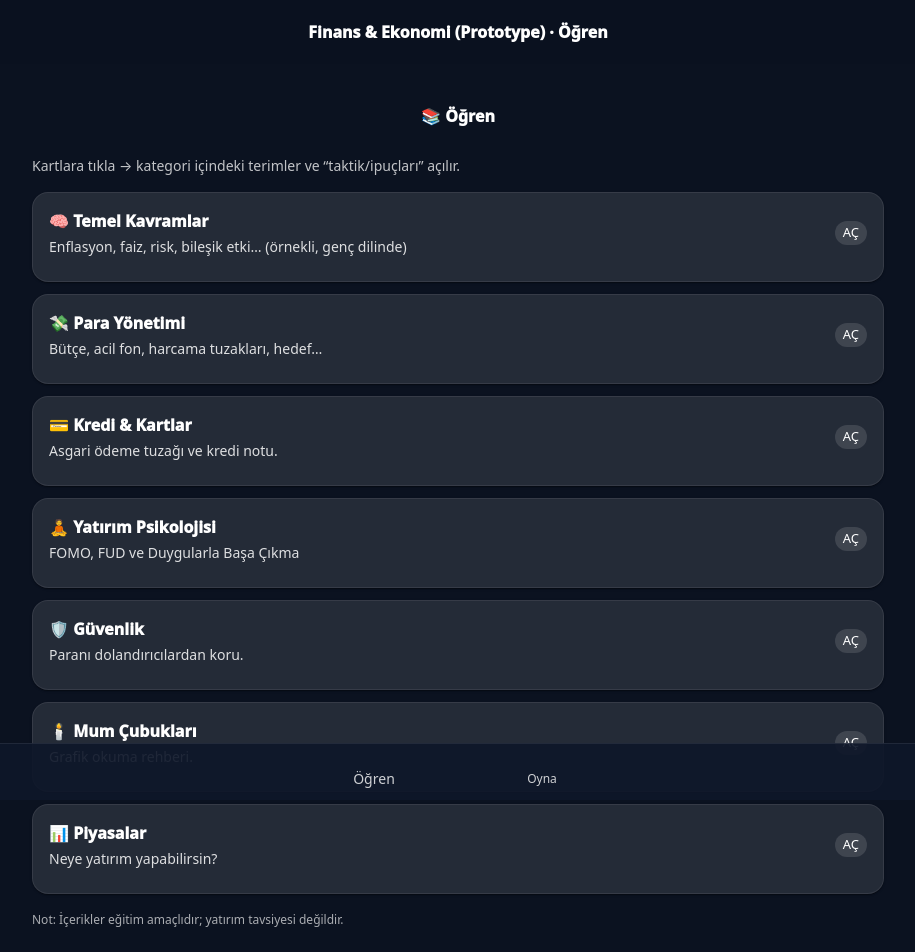
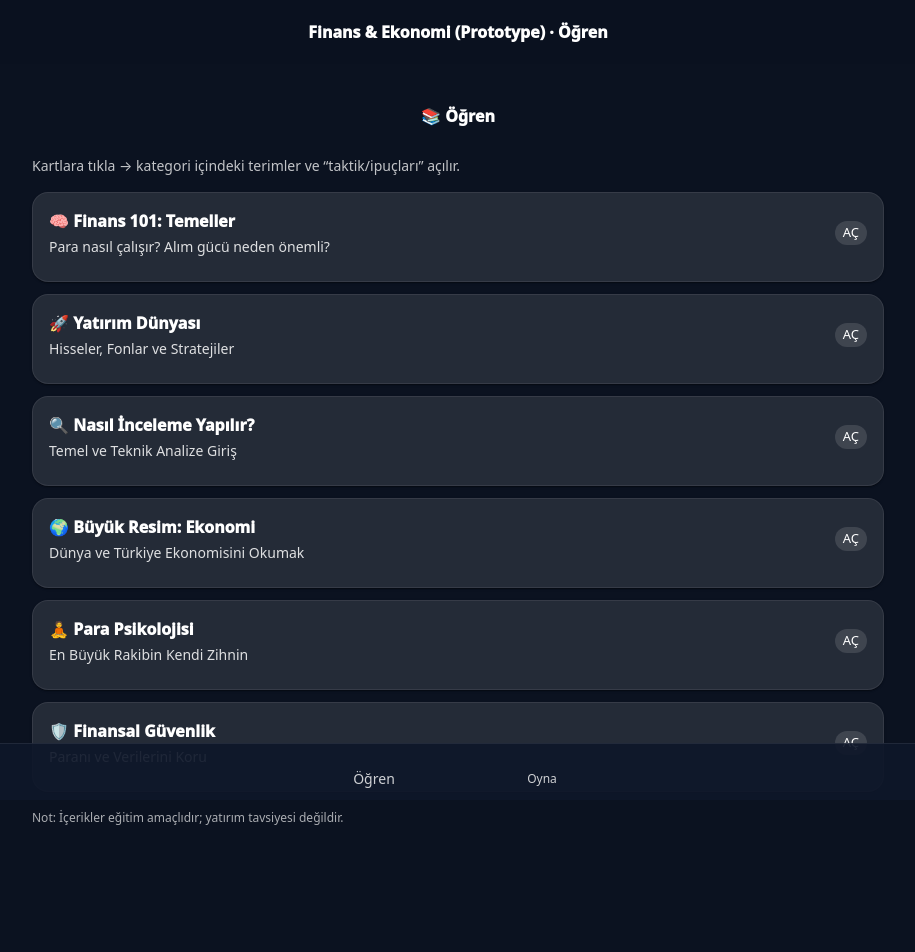
Before and after one commit to ege-kilavuz/economy-lab, a React (Vite) app: page / in a window 1280 px wide. Shown: the top 952 px of the page, without its empty margins (182-1097 px from the left). Built offline with nearby package versions, Linux system fonts and the light colour scheme; some icons are missing.

Commit message:
feat: massive education expansion with new categories and dynamic quiz logic

```diff
--- a/src/learn/content.ts
+++ b/src/learn/content.ts
@@ -2,8 +2,10 @@ export type LearnCategoryId =
   | 'basics'
   | 'budget'
   | 'credit'
+  | 'investing'
   | 'markets'
-  | 'stock-patterns'
+  | 'analysis'
+  | 'macro'
   | 'psychology'
   | 'safety';
 
@@ -34,347 +36,237 @@ export type LearnCategory = {
   quiz: LearnQuestion[];
 };
 
-// --- QUIZ GENERATORS (More variety) ---
+// --- DYNAMIC QUIZ GENERATORS ---
 
-function generateBasicsQuiz(): LearnQuestion[] {
-  const pool: LearnQuestion[] = [
-    {
-      id: 'b1',
-      q: 'Maaşın aynı kalırken ekmeğin fiyatı 2 katına çıkarsa ne olur?',
-      choices: ['Ekmek daha lezzetli olur', 'Reel gelirin düşer', 'Nominal gelirin artar', 'Daha çok ekmek alırsın'],
+function generateQuiz(categoryId: LearnCategoryId): LearnQuestion[] {
+  const pool: LearnQuestion[] = [];
+
+  if (categoryId === 'basics') {
+    const scenarios = [
+      { q: 'Enflasyon %100 ise cebindeki 200 TL bir yıl sonra kaç TL değerinde olur?', a: ['200 TL', '100 TL', '400 TL', '0 TL'], c: 1, e: 'Fiyatlar 2 katına çıktığı için paran yarı yarıya erir.' },
+      { q: 'Bileşik getirinin en büyük dostu nedir?', a: ['Yüksek maaş', 'Zaman', 'Şans', 'Borç'], c: 1, e: 'Zaman geçtikçe kazancın kazancı katlanarak büyür.' },
+      { q: 'Likidite neyi temsil eder?', a: ['Paranın rengini', 'Hemen nakde dönebilme hızını', 'Toplam borcu', 'Altın miktarını'], c: 1, e: 'Likit varlıklar (nakit gibi) anında harcanabilir.' },
+      { q: 'Nominal artış %20, Enflasyon %50 ise durum nedir?', a: ['Zenginsin', '%30 Kardasın', 'Reel olarak fakirleştin', 'Değişmedi'], c: 2, e: 'Giderin gelirinden çok artıyorsa alım gücün düşer.' },
+    ];
+    scenarios.forEach((s, i) => pool.push({ id: `b-q-${i}`, ...s }));
+  }
+
+  if (categoryId === 'investing') {
+    const assets = ['Hisse', 'Kripto', 'Fon', 'Altın'];
+    assets.forEach((as, i) => {
+      pool.push({
+        id: `inv-q-${i}`,
+        q: `${as} yatırımında "Kademeli Alım" (DCA) yapmanın mantığı nedir?`,
+        choices: ['Hemen zengin olmak', 'Ortalama maliyeti düşürüp riski yaymak', 'En tepeden almak', 'Borçlanmak'],
+        correctIndex: 1,
+        explain: 'Fiyatlar düşerken de alarak ortalamayı dengelemek her zaman daha güvenlidir.',
+      });
+    });
+    pool.push({
+      id: 'inv-q-div',
+      q: 'Portföy çeşitlendirmesi neden "ücretsiz öğle yemeği"dir?',
+      choices: ['Yemek bedava olduğu için', 'Riski azaltıp getiri potansiyelini koruduğu için', 'Sadece zenginlere özel olduğu için', 'Garanti kazanç sağladığı için'],
       correctIndex: 1,
-      explain: 'Paran aynı kalsa bile fiyatlar artınca alım gücün (reel gelir) erir. Stonks değil, NOT stonks!',
-    },
-    {
-      id: 'b2',
-      q: 'Bileşik etkiyi en iyi neye benzetebiliriz?',
-      choices: ['Hızlanan bir kar topuna', 'Duran bir arabaya', 'Eriyen bir buza', 'Sönmüş bir balona'],
-      correctIndex: 0,
-      explain: 'Kazancın da kazanç getirmesiyle para zamanla katlanarak büyür.',
-    },
-    {
-      id: 'b3',
-      q: 'Acil paraya ihtiyacın varken, hangisi seni daha çok üzer?',
-      choices: ['Cebindeki nakit', 'Altın', 'Likiditesi düşük bir tarla', 'Banka hesabı'],
-      correctIndex: 2,
-      explain: 'Likidite "paraya hemen ulaşabilmektir". Tarlayı hemen satamazsın, beklerken de fırsatı kaçırırsın.',
-    },
-    {
-      id: 'b4',
-      q: 'Enflasyon %80 iken banka %30 faiz veriyorsa, paran ne olur?',
-      choices: ['Büyür', 'Aynı kalır', 'Reel olarak erir', 'Hepsinden çok olur'],
-      correctIndex: 2,
-      explain: 'Faiz, enflasyonun altındaysa o para aslında azalıyor demektir.',
-    },
-  ];
+      explain: 'Tüm yumurtaları aynı sepete koymamak risk yönetiminin temelidir.',
+    });
+  }
 
-  // Mix in some dynamic variants
-  const assets = ['Telefon', 'Ayakkabı', 'Oyun Konsolu', 'Laptop'];
-  assets.forEach((a, i) => {
+  if (categoryId === 'macro') {
     pool.push({
-      id: `b-dyn-${i}`,
-      q: `Bugün 10.000 TL olan ${a}, enflasyon %60 olunca seneye kaç TL olur?`,
-      choices: ['10.000 TL', '16.000 TL', '20.000 TL', '6.000 TL'],
+      id: 'macro-q-1',
+      q: 'Merkez Bankası faizleri artırırsa genelde ne olması beklenir?',
+      choices: ['Krediler ucuzlar', 'Harcamalar azalır, enflasyon frenlenir', 'Borsa uçar', 'Dolar düşer (kesin)'],
       correctIndex: 1,
-      explain: 'Enflasyon oranı kadar fiyatın artması beklenir.',
+      explain: 'Yüksek faiz borçlanmayı zorlaştırır ve piyasayı soğutur.',
     });
-  });
+    pool.push({
+      id: 'macro-q-2',
+      q: 'Resesyon ne demektir?',
+      choices: ['Ekonominin aşırı büyümesi', 'Ekonomik daralma/duraklama', 'Fiyatların düşmesi', 'Vergi indirimi'],
+      correctIndex: 1,
+      explain: 'Ekonomik faaliyetlerin uzun süre gerilemesine resesyon denir.',
+    });
+  }
+
+  if (categoryId === 'psychology') {
+    pool.push({
+      id: 'psy-q-1',
+      q: 'Zararda bekleyip karda hemen satma eğilimi nedir?',
+      choices: ['Dahilik', 'Kayıptan kaçınma (Loss Aversion)', 'Sabır', 'Teknik analiz'],
+      correctIndex: 1,
+      explain: 'İnsan beyni acıyı sevmez, bu yüzden zararı kabullenemez ama karı hemen almak ister.',
+    });
+  }
+
+  // Fallback / Filler to reach volume
+  for (let k = pool.length; k < 30; k++) {
+    pool.push({
+      id: `${categoryId}-fill-${k}`,
+      q: `Bu kategorideki finansal okuryazarlık düzeyi neden önemlidir?`,
+      choices: ['Gerek yok', 'Hatalı kararları azaltmak için', 'Hemen milyoner olmak için', 'Borsa oynamak için'],
+      correctIndex: 1,
+      explain: 'Bilgi en büyük koruyucudur.',
+    });
+  }
 
   return pool;
 }
 
-function generateBudgetQuiz(): LearnQuestion[] {
-  return [
-    {
-      id: 'bu1',
-      q: 'Aylık bütçe yaparken ilk yapman gereken şey nedir?',
-      choices: ['Hemen indirimli kıyafet bakmak', 'Önce kira/fatura gibi zorunluları ayırmak', 'Tüm parayı eğlenceye gömmek', 'Gelecek ayın maaşını beklemek'],
-      correctIndex: 1,
-      explain: 'Zorunlu giderler "önce" gelir. Yoksa ay sonunda patlarsın bro.',
-    },
-    {
-      id: 'bu2',
-      q: '50/30/20 kuralında "30"luk pay nereye gider?',
-      choices: ['Kira', 'Birikim', 'İstekler ve eğlence', 'Vergi'],
-      correctIndex: 2,
-      explain: 'Keyifli yaşam için %30 esneklik payıdır.',
-    },
-    {
-      id: 'bu3',
-      q: 'Kullanmadığın 3-4 aboneliğin olması neden kötüdür?',
-      choices: ['Kötü değildir, zenginim', 'Her ay küçük küçük paralar birikip bütçeni deler', 'Sadece interneti yavaşlatır', 'Banka puan verir'],
-      correctIndex: 1,
-      explain: 'Görünmez giderler finansal sağlığın sinsi düşmanıdır.',
-    },
-    {
-      id: 'bu4',
-      q: 'Acil durum fonu neden "Yatırım" değildir?',
-      choices: ['Çünkü parası azdır', 'Çünkü amaç kar etmek değil, güvenliktir', 'Çünkü altına yatırılmaz', 'Çünkü bankada durmaz'],
-      correctIndex: 1,
-      explain: 'Acil fon, zor günde borca girmemen için bir kalkandır.',
-    },
-  ];
-}
-
-function generatePsychQuiz(): LearnQuestion[] {
-  return [
-    {
-      id: 'p1',
-      q: 'Herkes bir coin’in uçacağını söylerken gaza gelip almak nedir?',
-      choices: ['Dahilik', 'FOMO (Fırsatı kaçırma korkusu)', 'Derin analiz', 'Şans'],
-      correctIndex: 1,
-      explain: 'Başkaları kazanıyor diye rasyonaliteyi bırakmak FOMO’dur.',
-    },
-    {
-      id: 'p2',
-      q: 'Zararda olduğun bir hisseyi "belki döner" diye aylarca tutup zararı büyütmek nedir?',
-      choices: ['Sabır örneği', 'Kayıptan kaçınma psikolojisi', 'En doğru strateji', 'Hobi'],
-      correctIndex: 1,
-      explain: 'İnsan beyni zararı kabullenmekten nefret eder, bu da bazen batışa götürür.',
-    },
-    {
-      id: 'p3',
-      q: 'Kötü haberler yayılıp herkes satarken korkup paniklemek nedir?',
-      choices: ['FUD', 'Stonks', 'Analiz', 'Kar realizasyonu'],
-      correctIndex: 0,
-      explain: 'Korku, Belirsizlik ve Şüphe (FUD) dalgasıyla yanlış karar verme durumudur.',
-    },
-  ];
-}
-
-function generateSafetyQuiz(): LearnQuestion[] {
-  return [
-    {
-      id: 's1',
-      q: '"Hesabınızda şüpheli işlem var, hemen doğrulayın" diyen linke ne yaparsın?',
-      choices: ['Hemen tıklarım', 'Korkarım ama tıklarım', 'Tıklamam, resmi uygulamadan bakarım', 'Arkadaşıma sorarım'],
-      correctIndex: 2,
-      explain: 'Linke tıklamak oltalama (phishing) tuzağına düşmektir.',
-    },
-    {
-      id: 's2',
-      q: 'Tanımadığın birinden gelen .apk dosyasını indirmek neden risklidir?',
-      choices: ['Hafıza dolar', 'İçinde virüs/keylogger olabilir', 'Oyun açılmaz', 'Telefon kasar'],
-      correctIndex: 1,
-      explain: 'Bilinmeyen dosyalar tüm şifrelerini ve mesajlarını çalabilir.',
-    },
-    {
-      id: 's3',
-      q: 'Arayan kişi "Ben polisim, altınları bozdurıp şuna yatır" diyorsa?',
-      choices: ['Hemen yaparım', 'Polise yardımcı olurum', 'Kapatıp gerçek polisi ararım', 'Pazarlık yaparım'],
-      correctIndex: 2,
-      explain: 'Hiçbir resmi makam telefonda para/altın/şifre istemez. Bu sosyal mühendisliktir.',
-    },
-  ];
-}
-
-function generateCandleQuiz(): LearnQuestion[] {
-  return [
-    {
-      id: 'c1',
-      q: 'Marubozu mumu gördüğünde ne düşünmelisin?',
-      choices: ['Kararsızlık var', 'O yönde çok güçlü bir hakimiyet var', 'Fiyat dönecek', 'Borsa kapanmış'],
-      correctIndex: 1,
-      explain: 'Marubozu "kel kafa" demektir, fitilsizdir, hareketin çok kararlı olduğunu gösterir.',
-    },
-    {
-      id: 'c2',
-      q: 'Doji mumu neyi ifade eder?',
-      choices: ['Kesin yükseliş', 'Alıcı ve satıcıların yenişemediği kararsızlık', 'Piyasa kapandı', 'Haber bekliyoruz'],
-      correctIndex: 1,
-      explain: 'Açılış ve kapanış aynı yerdeyse kimse galip gelememiştir.',
-    },
-    {
-      id: 'c3',
-      q: 'Çekiç (Hammer) mumu nerede anlam kazanır?',
-      choices: ['Tepede', 'Düşüş trendinin sonunda, destekte', 'Yatayda', 'Hafta sonunda'],
-      correctIndex: 1,
-      explain: 'Düşüş sonrası alım tepkisi geldiğini gösterir.',
-    },
-  ];
-}
-
-// --- LEARN CONTENT (Detailed & Gen-Z Tone) ---
+// --- CONTENT DEFINITIONS ---
 
 export const LEARN_CATEGORIES: LearnCategory[] = [
   {
     id: 'basics',
-    title: 'Temel Kavramlar',
-    subtitle: 'Enflasyon, faiz, risk, bileşik etki… (örnekli, genç dilinde)',
+    title: 'Finans 101: Temeller',
+    subtitle: 'Para nasıl çalışır? Alım gücü neden önemli?',
     icon: '🧠',
     items: [
       {
-        id: 'inflation',
-        title: 'Enflasyon: Paranın Erimeden Korunması',
-        short: 'Fiyatlar artınca paran erir. Onu nasıl korursun?',
+        id: 'inflation-deep',
+        title: 'Enflasyon: Sinsi Hırsız',
+        short: 'Paranın zaman içindeki değer kaybı.',
         body: [
-          'Enflasyon, aslında "paranın vadesinin dolması" gibi bir şey. 100 TL ile bugün 10 tane kahve alabiliyorsan, enflasyon gelince 8 tane alabiliyorsun. Paran hala 100 TL ama artık o "eski 100 TL" değil.',
-          'Neden önemli? Çünkü maaşın %50 artıp, peynirin fiyatı %80 artarsa aslında fakirleşmiş oluyorsun. Rakamlara kanma, "alım gücü"ne bak!',
-          'Kanka olay şu: Senin gerçek zenginliğin cebindeki TL miktarı değil, o parayla kaç tane hamburger/ayakkabı alabildiğindir. Buna "Reel Değer" diyoruz.',
+          'Enflasyon sadece "zam gelmesi" değildir; paranın alım gücünün buharlaşmasıdır.',
+          'Eğer yıllık enflasyon %60 ise, kenarda tuttuğun 1000 TL seneye aslında 400 TL gibi davranır.',
+          'Gençler için kural: Gelirini enflasyondan hızlı artırman veya paranı enflasyona karşı koruyan varlıklara (hisse, emtia vb.) yatırman şart.',
         ],
-        tips: [
-          'Kendi mini enflasyon sepetini yap: En çok kullandığın 5 şeyin fiyatını her ay not al.',
-          'Birikimlerini enflasyondan korumayan bir yerde (sadece yastık altı TL gibi) tutma.',
+        tips: ['Bir varlığın fiyatına bakma, o parayla kaç tane "sepet" alabildiğine bak.'],
+      },
+      {
+        id: 'opportunity-cost',
+        title: 'Fırsat Maliyeti',
+        short: 'Bir şeyi seçerken vazgeçtiğin diğer şey.',
+        body: [
+          'Bugün o pahalı ayakkabıyı alırken sadece para harcamıyorsun. O parayı bir fonun içinde büyütme "fırsatından" da vazgeçiyorsun.',
+          'Her harcama bir tercihtir. "Bunu almasaydım ne yapabilirdim?" sorusu finansal zekanın başlangıcıdır.',
+        ],
+      },
+    ],
+    quiz: generateQuiz('basics'),
+  },
+  {
+    id: 'investing',
+    title: 'Yatırım Dünyası',
+    subtitle: 'Hisseler, Fonlar ve Stratejiler',
+    icon: '🚀',
+    items: [
+      {
+        id: 'asset-classes',
+        title: 'Varlık Sınıfları',
+        short: 'Paranı nereye koyabilirsin?',
+        body: [
+          'Hisse Senedi: Şirket ortaklığıdır. Riskli ama uzun vadede büyüme potansiyeli yüksektir.',
+          'Yatırım Fonu: Uzmanların yönettiği bir sepettir. "Ben anlamam" diyorsan en iyisidir.',
+          'Emtia: Altın, gümüş, petrol gibi fiziksel varlıklardır. Güvenli liman algısı yaratır.',
+          'Kripto: Dijital varlıklar. Çok yüksek volatilite (dalgalanma) ve yüksek risk/ödül.',
+        ],
+        tips: ['Kendi risk profilini belirle: Ne kadar kaybetmeye tahammülün var?'],
+      },
+      {
+        id: 'dca-strategy',
+        title: 'Kademeli Alım (DCA)',
+        short: 'Fiyatı boşver, disipline bak.',
+        body: [
+          'En dipten almaya çalışmak kumardır. DCA (Dollar Cost Averaging) her ay fiyat ne olursa olsun düzenli alım yapmaktır.',
+          'Bu sayede fiyat düştüğünde daha çok lot alırsın, yükseldiğinde ise kar edersin. Ortalama maliyetin her zaman optimize olur.',
+        ],
+        tips: ['Duyguları devreden çıkar, ayın belli bir gününü yatırım günü ilan et.'],
+      },
+    ],
+    quiz: generateQuiz('investing'),
+  },
+  {
+    id: 'analysis',
+    title: 'Nasıl İnceleme Yapılır?',
+    subtitle: 'Temel ve Teknik Analize Giriş',
+    icon: '🔍',
+    items: [
+      {
+        id: 'fundamental',
+        title: 'Temel Analiz: İşin Özü',
+        short: 'Şirket ne iş yapar? Para kazanıyor mu?',
+        body: [
+          'Bir hisse alırken aslında bir işe ortak oluyorsun. Şirketin borcu var mı? Satışları artıyor mu? Rakipleri kim?',
+          'Fiyatı boşver, şirketin "değerine" odaklan. Değerli bir şeyi ucuza almak en iyi yatırımdır.',
         ],
       },
       {
-        id: 'compound',
-        title: 'Bileşik Etki: Finansal Sihir',
-        short: 'Kartopu etkisiyle küçük paralar deve dönüşür.',
+        id: 'technical',
+        title: 'Teknik Analiz: Grafik Okuma',
+        short: 'Geçmiş fiyat hareketleri geleceği söyler mi?',
         body: [
-          'Einstein "Dünyanın 8. harikası" demiş, şaka yapmıyoruz. Bileşik etki, kazancının da kazanç getirmesidir.',
-          'Örnek: 100 TL’n var, %10 kazandın -> 110 TL oldu. Sonraki dönem %10 kazandığında 100 üzerinden değil, 110 üzerinden kazanırsın. Zaman geçtikçe grafik dikey uçuşa geçer!',
-          'En büyük çarpan ZAMAN. Ne kadar erken başlarsan, o kadar stonks.',
+          'Grafiklerdeki mumlar, destekler ve dirençler piyasanın psikolojisini gösterir.',
+          'Trendi takip etmek (akıntıya karşı yüzmemek) teknik analizin temelidir.',
         ],
-        tips: ['Küçük birikimleri küçümseme, 10 sene sonraki hallerine inanamayacaksın.'],
+        tips: ['Teknik analiz falcılık değildir; olasılıkları değerlendirmektir.'],
       },
     ],
-    quiz: generateBasicsQuiz(),
+    quiz: generateQuiz('analysis'),
   },
   {
-    id: 'budget',
-    title: 'Para Yönetimi',
-    subtitle: 'Bütçe, acil fon, harcama tuzakları, hedef…',
-    icon: '💸',
+    id: 'macro',
+    title: 'Büyük Resim: Ekonomi',
+    subtitle: 'Dünya ve Türkiye Ekonomisini Okumak',
+    icon: '🌍',
     items: [
       {
-        id: 'budgeting',
-        title: 'Bütçe Yapmak: Paranın Patronu Ol',
-        short: 'Para nereye gidiyor? Sen mi onu yönetiyorsun o mu seni?',
+        id: 'central-bank',
+        title: 'Merkez Bankaları ve Faiz',
+        short: 'Piyasanın hakimi kim?',
         body: [
-          'Bütçe yapmak "hiç harcama yapma" demek değildir. Paranın nereye gideceğine ÖNCEDEN karar vermektir. Eğer ay sonu "nerede bu para?" diyorsan, bütçen yok demektir.',
-          '50/30/20 Kuralı: Gelirinin %50’sini zorunlu (kira, fatura), %30’unu keyif (netflix, kahve, konser), %20’sini gelecek (birikim, borç kapama) için ayır.',
-          'Harcama takibi yaparken dürüst ol. O "gereksiz" dediğin 5. kahve aslında bir yatırım fırsatı olabilir.',
-        ],
-        tips: [
-          'Maaş yatar yatmaz önce zorunluları ve birikimi ayır, kalanı harca.',
-          'Mobil bankacılıktaki "harcama kategorileri" kısmını her hafta kontrol et.',
+          'Merkez Bankası (TCMB, FED vb.) faizi artırırsa, para çekici hale gelir, harcamalar azalır ve enflasyon düşmeye başlar.',
+          'Faiz inerse, krediler ucuzlar, harcama artar, ekonomi canlanır ama enflasyon riski doğar.',
+          'Yatırımcılar her zaman "Merkez Bankası ne yapacak?" diye bekler.',
         ],
       },
       {
-        id: 'emergency',
-        title: 'Acil Durum Fonu: Kötü Gün Kalkanı',
-        short: 'Sürpriz giderlerde patlamamak için.',
+        id: 'gdp-growth',
+        title: 'Büyüme ve Refah',
+        short: 'Ülke ne kadar üretiyor?',
         body: [
-          'Telefonun ekranı mı kırıldı? Dişin mi ağrıdı? Hayat bazen tokat atar. Acil durum fonu, bu tokatlardan korunmak için bir yastıktır.',
-          'Eğer bu fonun yoksa, acil bir durumda kredi kartına yüklenirsin, sonra faiz sarmalına girersin. Sonuç: Stres ve borç.',
-          'Hedef: En az 3 aylık temel giderini kenara, dokunmayacağın bir yere koy. Yatırım değil, sigorta gibi düşün.',
+          'GSYH (Gayrisafi Yurt İçi Hasıla): Bir ülkenin ürettiği her şeyin toplamıdır.',
+          'Ekonomi büyüyorsa şirket karları artar, işsizlik düşer. Ama kontrolsüz büyüme enflasyon yaratabilir.',
         ],
-        tips: ['Bu paraya "gerçekten acil" değilse (indirimdeki ayakkabı acil değildir!) asla dokunma.'],
       },
     ],
-    quiz: generateBudgetQuiz(),
-  },
-  {
-    id: 'credit',
-    title: 'Kredi & Kartlar',
-    subtitle: 'Asgari ödeme tuzağı ve kredi notu.',
-    icon: '💳',
-    items: [
-      {
-        id: 'min-payment',
-        title: 'Asgari Ödeme Tuzağı: Görünmez Zincir',
-        short: 'Sadece asgariyi ödeyerek borç bitmez, ömür biter.',
-        body: [
-          'Kredi kartı ekstrem geldiğinde banka sana "bak asgariyi ödesen de olur" der. Bu bir iyilik değildir! Kalan borca çok yüksek faiz biner.',
-          'Asgari ödeyerek borcu bitirmek, süzgeçle havuz doldurmaya benzer. Borç azalmıyor gibi gelir çünkü faiz onu şişirir.',
-          'Mümkünse her zaman TAMAMINI öde. Yapamıyorsan asgariden fazlasını öde ki anapara azalsın.',
-        ],
-        tips: ['Kredi kartını "bedava para" değil, "ertelenmiş ödeme" olarak gör.'],
-      },
-    ],
-    quiz: generateBudgetQuiz(), // Using similar for now
+    quiz: generateQuiz('macro'),
   },
   {
     id: 'psychology',
-    title: 'Yatırım Psikolojisi',
-    subtitle: 'FOMO, FUD ve Duygularla Başa Çıkma',
+    title: 'Para Psikolojisi',
+    subtitle: 'En Büyük Rakibin Kendi Zihnin',
     icon: '🧘',
     items: [
       {
-        id: 'fomo-item',
-        title: 'FOMO: Arkadaşın Zengin Olurken Sen?',
-        short: 'Herkes alıyor diye almak en büyük hata olabilir.',
+        id: 'emotions',
+        title: 'Duygusal Yatırımcı Batmaya Mahkumdur',
+        short: 'Korku ve açgözlülükle başa çıkmak.',
         body: [
-          'Fear Of Missing Out (Fırsatı Kaçırma Korkusu). Sosyal medyada birilerinin "X coin uçuyor, 10x yaptım" dediğini görünce kalbin hızlanıyorsa FOMO’dasın demektir.',
-          'Kural: Bir varlık herkesin dilindeyse ve çok yükselmişse, o trene binmek için muhtemelen çok geçtir. Tepeden alıp "elinde kalan" sen olma.',
-          'Duygusal kararlar seni likit eder. Sakin ol, planına sadık kal.',
+          'Piyasalar düşerken korkup en alttan satmak (Panik Satışı) ve yükselirken gaza gelip en tepeden almak (FOMO) amatör hatasıdır.',
+          'Başarılı yatırımcılar "başkaları açgözlüyken korkar, başkaları korkarken açgözlü olur" (Warren Buffett).',
         ],
-        tips: ['FOMO hissettiğinde ekranı kapat ve 24 saat bekle. Hala mantıklı geliyorsa tekrar düşün.'],
-      },
-      {
-        id: 'fud-item',
-        title: 'FUD: Panik Satışı Yapma',
-        short: 'Korku dalgasına kapılıp en dipten satma.',
-        body: [
-          'Fear, Uncertainty, Doubt (Korku, Belirsizlik, Şüphe). Piyasa düşerken birileri "battık, bittik" diye bağırır. Bu FUD dalgasıdır.',
-          'Eğer projesine/varlığına güveniyorsan, panik yapanların kurbanı olma. Büyük yatırımcılar genelde herkes korkarken alır.',
-        ],
-        tips: ['Gürültüyü değil, veriyi dinle.'],
+        tips: ['Yatırım yaparken bir günlüğün olsun ve o gün neden aldığını/sattığını yaz.'],
       },
     ],
-    quiz: generatePsychQuiz(),
+    quiz: generateQuiz('psychology'),
   },
   {
     id: 'safety',
-    title: 'Güvenlik',
-    subtitle: 'Paranı dolandırıcılardan koru.',
+    title: 'Finansal Güvenlik',
+    subtitle: 'Paranı ve Verilerini Koru',
     icon: '🛡️',
     items: [
       {
-        id: 'scams',
-        title: 'Oltalama (Phishing): Linklere Dikkat!',
-        short: 'Sahte mesajlarla şifreni çalarlar.',
+        id: 'scams-deep',
+        title: 'Dolandırıcılık 2.0',
+        short: 'Dijital dünyada hayatta kalma rehberi.',
         body: [
-          'Dolandırıcılar "Banka" veya "Kargo" kılığında gelir. "Paketiniz teslim edilemedi, şu linke tıklayıp adres güncelleyin" derler.',
-          'Linke tıkladığında sahte bir siteye gidersin, bilgilerini girdiğin an geçmiş olsun. 2FA (Çift faktörlü doğrulama) bu yüzden hayat kurtarır.',
-          'Resmi hiçbir kurum senden telefonda veya mesajla ŞİFRE/OTP istemez. İsteyen net dolandırıcıdır.',
+          'Kimse sana bedava para vermez. "Günde 5000 TL kazanç" vaat eden Telegram grupları, sahte borsa siteleri ve "şifre isteyen polisler" her yerdedir.',
+          'Kural: Bir şey gerçek olamayacak kadar iyiyse, muhtemelen sahtedir.',
         ],
-        tips: [
-          'Şüpheli mesajlardaki linklere ASLA tıklama.',
-          'Her zaman resmi uygulamayı kendin açıp oradan kontrol et.',
-        ],
+        tips: ['2FA kullanmayan borsa veya banka hesabın kalmasın.'],
       },
     ],
-    quiz: generateSafetyQuiz(),
-  },
-  {
-    id: 'stock-patterns',
-    title: 'Mum Çubukları',
-    subtitle: 'Grafik okuma rehberi.',
-    icon: '🕯️',
-    items: [
-      {
-        id: 'patterns-intro',
-        title: 'Mumlar Ne Anlatır?',
-        short: 'Mumun şekli piyasanın o anki ruh halidir.',
-        body: [
-          'Mumlar, o zaman dilimindeki kavganın özetidir. Yeşilse alıcılar, kırmızıysa satıcılar galip gelmiştir.',
-          'Doji: İki taraf da yenişememiş, piyasa kararsız. Dönüş sinyali olabilir.',
-          'Marubozu: Tek tarafın mutlak hakimiyeti. Hareket güçlü devam edebilir.',
-          'Fitiller: Fiyatın oraya kadar gittiğini ama orada tutunamadığını gösterir. Reddedilme sinyalidir.',
-        ],
-        tips: ['Tek muma bakıp işlem açma. Yanına destek/direnç ve trendi de ekle.'],
-      },
-    ],
-    quiz: generateCandleQuiz(),
-  },
-  {
-    id: 'markets',
-    title: 'Piyasalar',
-    subtitle: 'Neye yatırım yapabilirsin?',
-    icon: '📊',
-    items: [
-      {
-        id: 'volatility',
-        title: 'Volatilite: Dalgalanma',
-        short: 'Fiyatın ne kadar hızlı hareket ettiği.',
-        body: [
-          'Bazı varlıklar (kripto gibi) çok hızlı inip çıkar. Buna yüksek volatilite diyoruz. Çok kazandırabilir ama çok da kaybettirebilir.',
-          'Bazıları ise (altın gibi) daha ağır hareket eder. Risk iştahına göre hangisinde olacağına sen karar ver.',
-        ],
-      },
-    ],
-    quiz: generateCandleQuiz(),
+    quiz: generateQuiz('safety'),
   },
 ];
```
